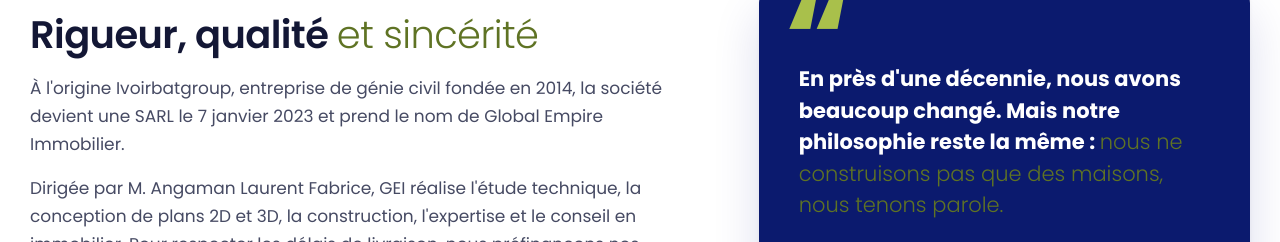
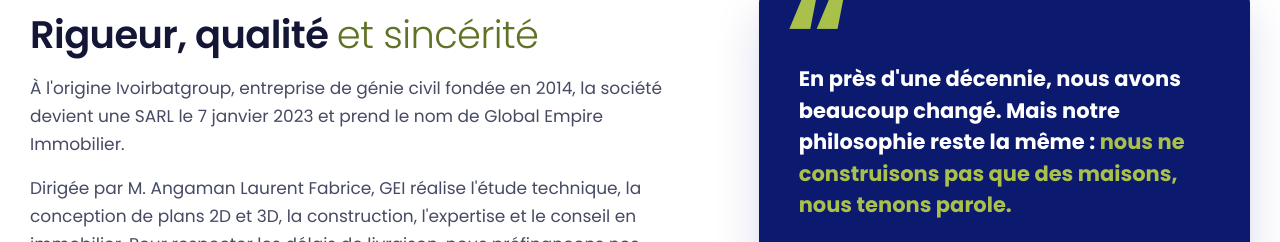
Before and after one commit to malickouattara125-wq/site-gei, a plain HTML site: page a-propos.html in a window 1280 px wide. Shown: the part 1071-1313 px from the top of the page. Drawn offline with Linux system fonts and the light colour scheme.

Commit message:
À propos : fin de la citation du DG de nouveau lisible (vert sur fond bleu)
Co-Authored-By: Claude Opus 5.5 <noreply@anthropic.com>
Claude-Session: https://claude.ai/code/session_01DkjKvPDBcDPTBJETnBAfkr

```diff
--- a/css/v2.css
+++ b/css/v2.css
@@ -399,7 +399,7 @@ h1, h2, h3 { color: var(--ink); line-height: 1.12; letter-spacing: -.02em; margi
 .quote { margin: 0; background: var(--blue); color: #fff; border-radius: var(--r); padding: 40px; position: relative; box-shadow: var(--shadow-h); }
 .quote::before { content: "“"; position: absolute; top: -10px; left: 26px; font-size: 120px; line-height: 1; color: var(--olive); font-weight: 700; }
 .quote blockquote { margin: 34px 0 24px; font-size: 21px; font-weight: 700; line-height: 1.5; }
-.quote blockquote em { font-style: normal; color: var(--olive); }
+.quote blockquote em, .quote blockquote .hl { font-style: normal; font-weight: 700; color: var(--olive); }
 .quote figcaption { display: flex; gap: 14px; align-items: center; padding-top: 20px; border-top: 1px solid rgba(255, 255, 255, .15); }
 .quote figcaption img { width: 52px; height: 52px; border-radius: 14px; background: #fff; padding: 4px; }
 .quote strong { display: block; }
```
